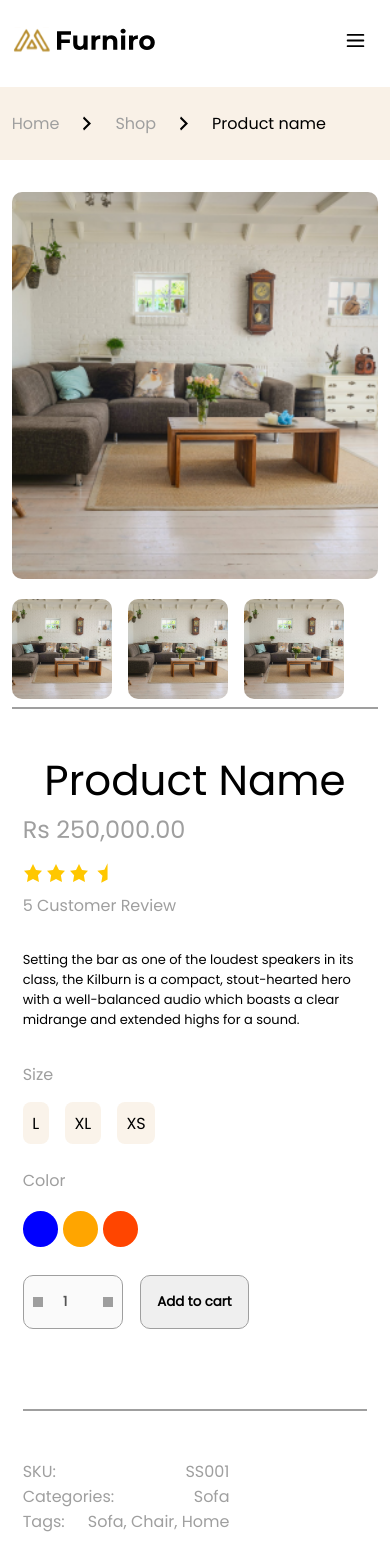
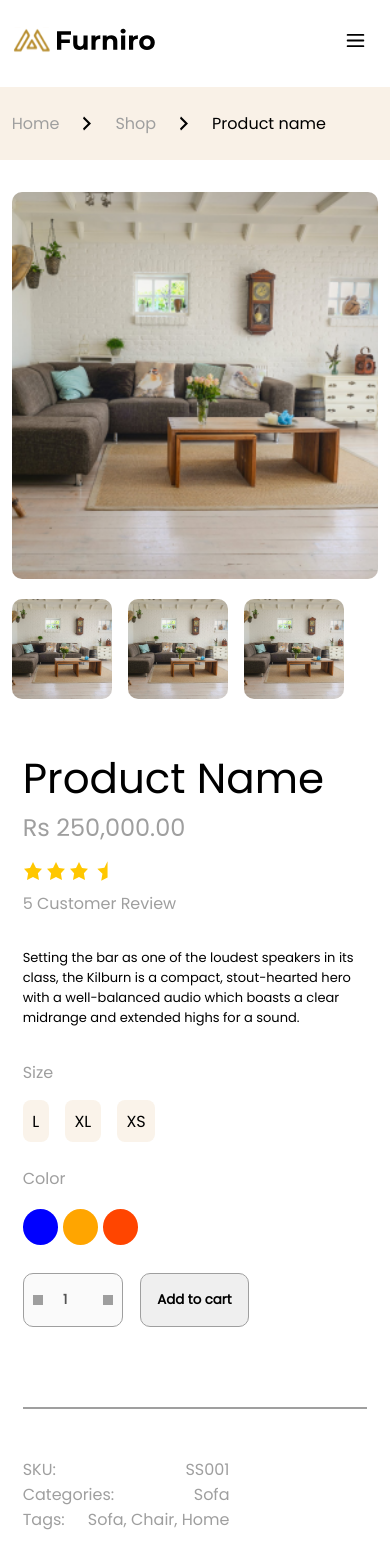
Before and after one commit to Ndbeloved/Furniro, a React (Vite) app: page /shop/product/0 in a window 390 px wide. Shown: the top 1568 px of the page. Built offline with nearby package versions, Linux system fonts and the light colour scheme; grey boxes are pictures that could not be loaded.

Commit message:
fixing misplaced border line

```diff
--- a/src/Components/SInglePageSection/ProductDescription/ProductDescription.css
+++ b/src/Components/SInglePageSection/ProductDescription/ProductDescription.css
@@ -231,7 +231,7 @@
 }
 
 
-div.description-container{
+div.descriptions-container{
     position: relative;
     width: 100%;
     padding: 3rem 5rem;
@@ -363,7 +363,7 @@ div.description-container{
         }
     }
 
-    div.description-container{
+    div.descriptions-container{
         position: relative;
         width: 100%;
         padding: 3rem 3%;
--- a/src/Components/SInglePageSection/ProductDescription/ProductDescription.jsx
+++ b/src/Components/SInglePageSection/ProductDescription/ProductDescription.jsx
@@ -101,7 +101,7 @@ const ProductDescription = () => {
         </div>
     </div>
 
-    <div className="description-container">
+    <div className="descriptions-container">
         <h1><span id={showing==1 ? 'active' : ''} onClick={()=> setShowing(1)} className='decr'>Description</span> <span className='review' id={showing == 2 ? 'active' : ''} onClick={()=> setShowing(2)}>Reviews[5]</span></h1>
 
         <p className={showing == 1 ? 'descr-content show' : 'descr-content'}>
```
